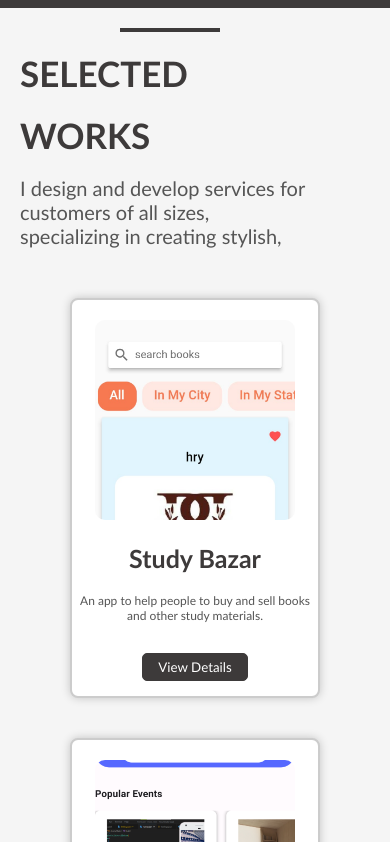
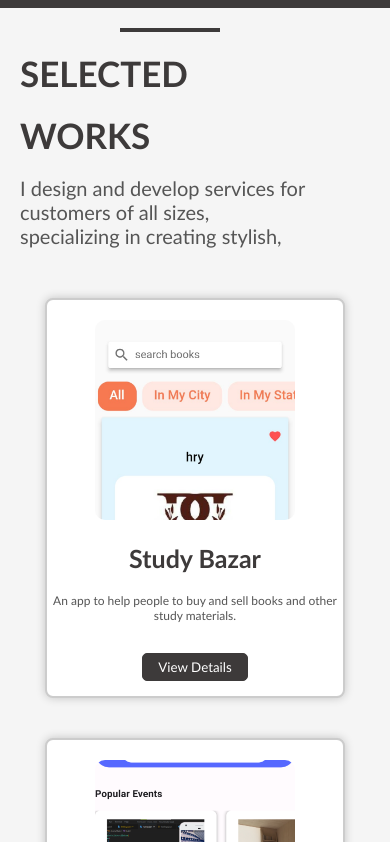
Before and after one commit to NadiaMansha/my-portfolio, a React (Vite) app: page / in a window 390 px wide. Shown: the part 1506-2348 px from the top of the page. Built offline with nearby package versions, Linux system fonts and the light colour scheme.

Commit message:
modifed project

```diff
--- a/src/components/project/Project.css
+++ b/src/components/project/Project.css
@@ -4,7 +4,7 @@
     align-items: center;
     flex-direction: column;
     width: 400px;
-    height: 420px;
+    height: 400px;
     text-align: center;
     border-radius: 0.5rem;
     border: 2px solid #ccc;
@@ -63,7 +63,7 @@
 }
 @media screen and (max-width: 480px){
     .project{
-        width: 250px;
+        width: 300px;
         height: 400px;
     }
     .project-image img{
```
